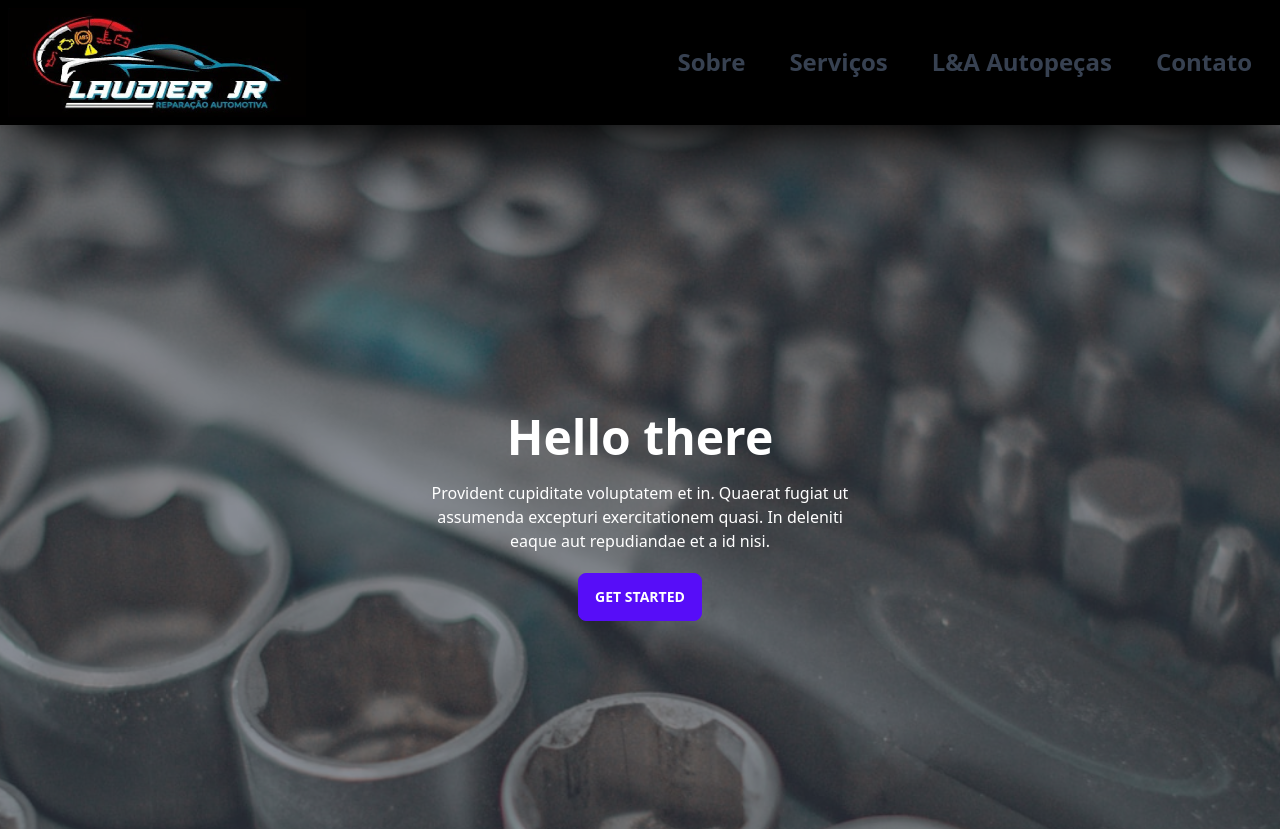
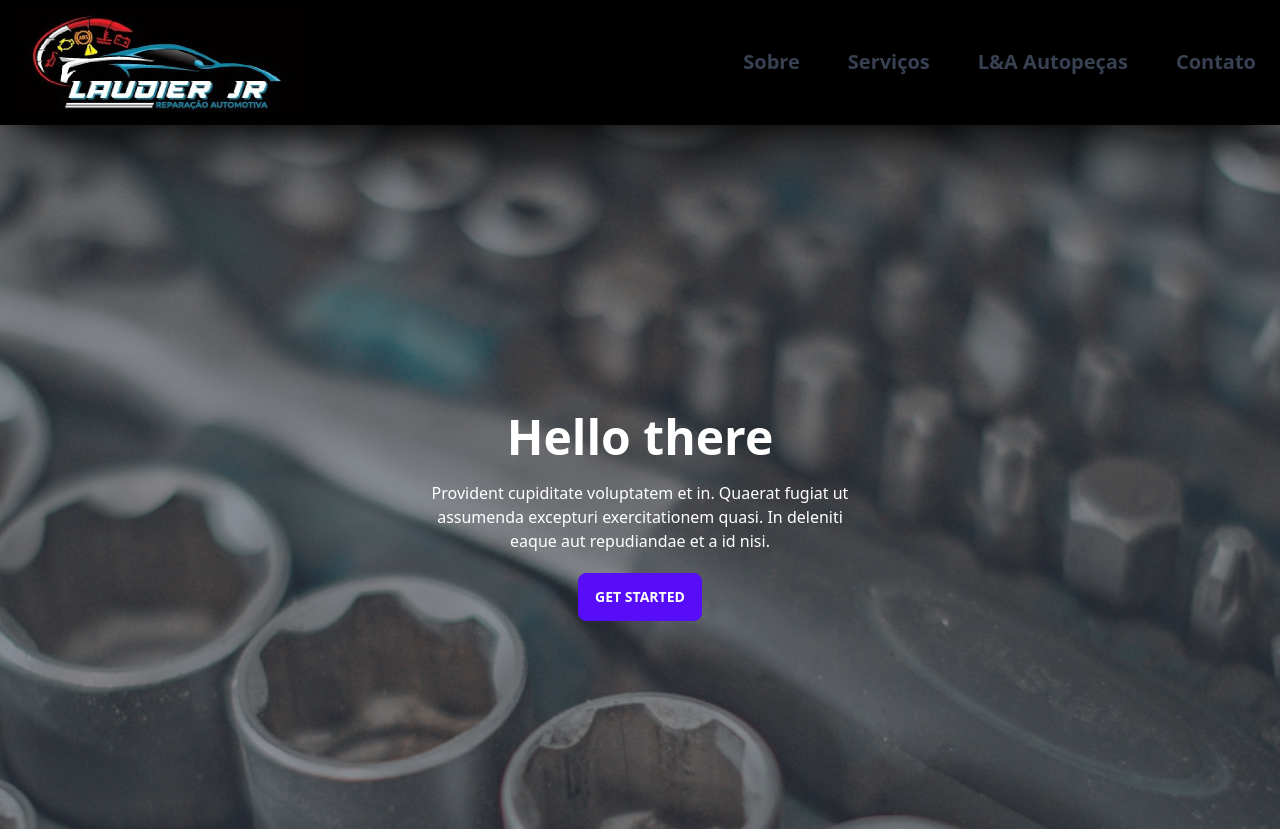
Before and after one commit to Diego-Girao/laudier-oficina, a React (Vite) app: page / in a window 1280 px wide. Shown: the top 829 px of the page. Built offline with nearby package versions, Linux system fonts and the light colour scheme.

Commit message:
Style add translate effect on active and change menu effects

```diff
--- a/src/components/Navbar/Navbar.jsx
+++ b/src/components/Navbar/Navbar.jsx
@@ -12,18 +12,18 @@ export default function Navbar() {
 					/>
 				</a>
 			</div>
-			<div className="flex-none">
-				<ul className="p-1 gap-2 menu lg:menu-horizontal lg:text-2xl">
-					<li className="text-gray-700 font-bold hover:text-red-700 hover:font-bold hover-bordered">
+			<div className="flex">
+				<ul className="p-1 hidden md:flex md:gap-6 md:text-xl md:flex-row">
+					<li className="text-gray-700 font-bold p-3 active:translate-y-1 hover:ease-in-out hover:duration-150 hover:bg-gray-700 hover:text-error hover:rounded-md hover:bg-opacity-30">
 						<Link to="/about">Sobre</Link>
 					</li>
-					<li className="text-gray-700 font-bold hover:text-red-700 hover:font-bold hover-bordered">
+					<li className="text-gray-700 font-bold p-3 active:translate-y-1 hover:ease-in-out hover:duration-150 hover:bg-gray-700 hover:text-error hover:rounded-md hover:bg-opacity-30">
 						<Link to="/repair">Serviços</Link>
 					</li>
-					<li className="text-gray-700 font-bold hover:text-red-700 hover:font-bold hover-bordered">
+					<li className="text-gray-700 font-bold p-3 active:translate-y-1 hover:ease-in-out hover:duration-150 hover:bg-gray-700 hover:text-error hover:rounded-md hover:bg-opacity-30">
 						<Link to="/store">L&A Autopeças</Link>
 					</li>
-					<li className="text-gray-700 font-bold hover:text-red-700 hover:font-bold hover-bordered">
+					<li className="text-gray-700 font-bold p-3 active:translate-y-1 hover:ease-in-out hover:duration-150 hover:bg-gray-700 hover:text-error hover:rounded-md hover:bg-opacity-30">
 						<Link to="/contact">Contato</Link>
 					</li>
 				</ul>
```
